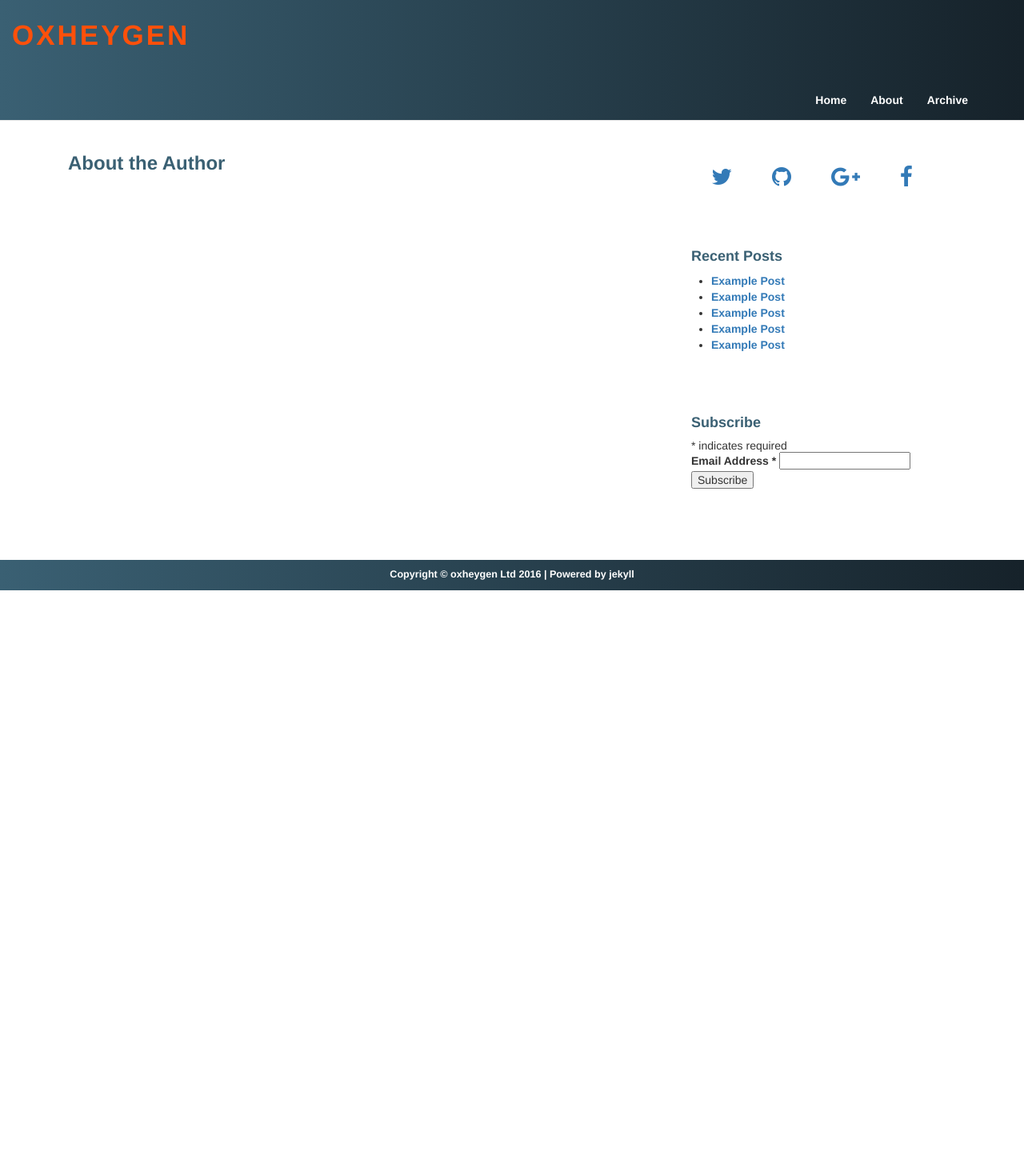
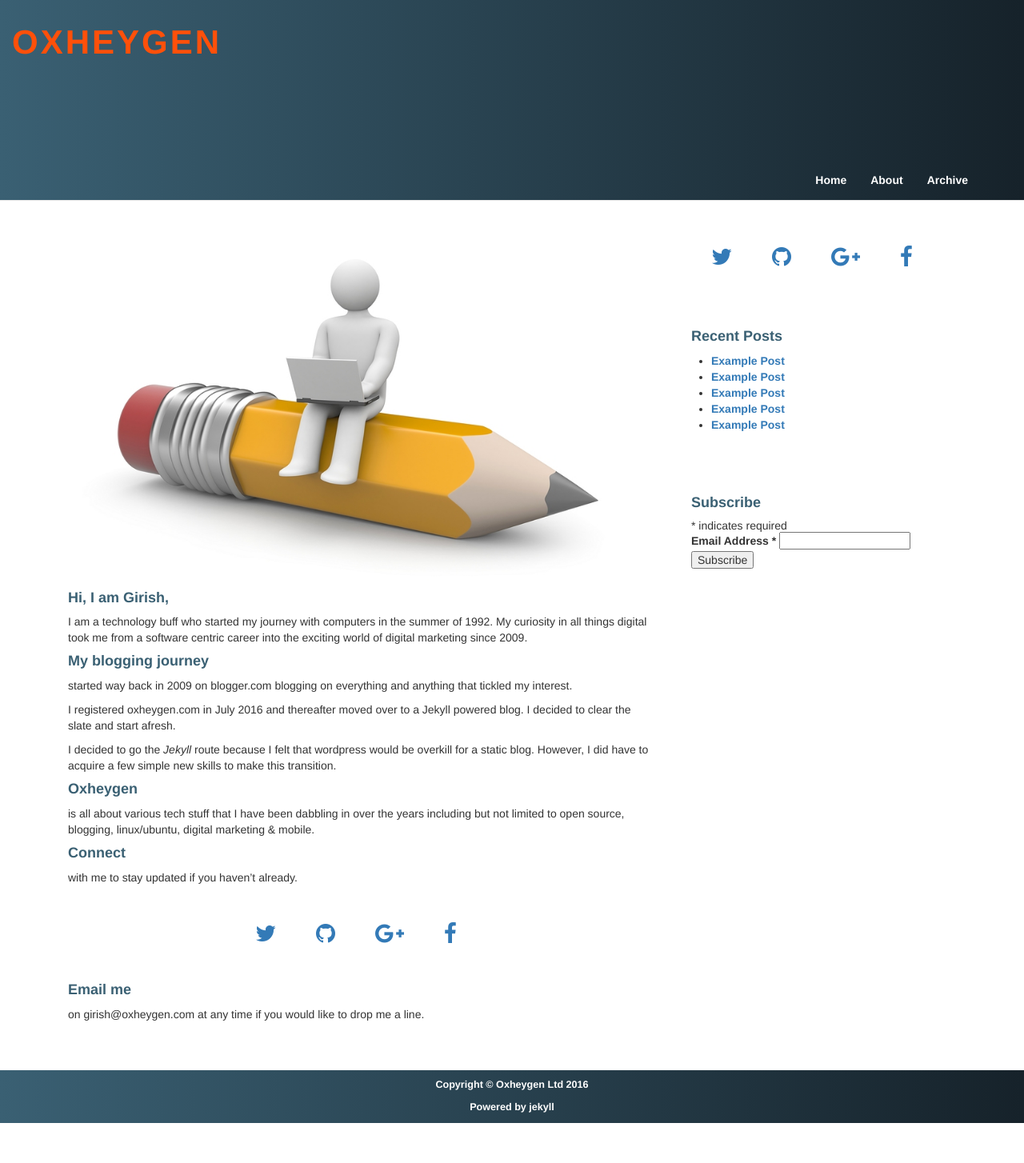
Before and after one commit to gunnithan/blog, a Jekyll site: the page built from about.md, in a window 1280 px wide. Shown: the whole page at 80% size. Built offline with Jekyll 4.4.1, drawn with Linux system fonts in a browser that asks for light colours; nearby versions of some CDN libraries; comment, search, counter and statistics services are not loaded; before the commit the page ends 900 px from its top, so only the background shows below that.

Commit message:
about page updated

```diff
--- /dev/null
+++ b/_includes/analytics.html
@@ -0,0 +1,10 @@
+<script>
+  (function(i,s,o,g,r,a,m){i['GoogleAnalyticsObject']=r;i[r]=i[r]||function(){
+  (i[r].q=i[r].q||[]).push(arguments)},i[r].l=1*new Date();a=s.createElement(o),
+  m=s.getElementsByTagName(o)[0];a.async=1;a.src=g;m.parentNode.insertBefore(a,m)
+  })(window,document,'script','https://www.google-analytics.com/analytics.js','ga');
+
+  ga('create', 'UA-80768433-1', 'auto');
+  ga('send', 'pageview');
+
+</script>
--- a/_includes/nav.html
+++ b/_includes/nav.html
@@ -1,12 +1,12 @@
 
-<div class="container-fluid" style="height:100px">
+<div class="container-fluid" style="height:200px">
 
   <h1 class="pp">OXHEYGEN</h1>
 
 </div>
 
 <!-- Navigation -->
-<nav class="navbar navbar-default navbar-static-top" role="navigation" data-spy="affix" data-offset-top="95">
+<nav class="navbar navbar-default navbar-static-top" role="navigation" data-spy="affix" data-offset-top="197">
 
     <div class="container">
 
--- /dev/null
+++ b/_includes/social-connect.html
@@ -0,0 +1,40 @@
+<div class="well">
+    <h4></h4>
+    <div class="row" style="text-align:center; letter-spacing:10px;">
+
+      {% if site.twitter_username %}
+
+          <a class="btn" href="https://twitter.com/{{ site.twitter_username }}">
+            <i class="fa fa-twitter fa-2x"></i>
+          </a>
+
+      {% endif %}
+
+      {% if site.github_username %}
+
+          <a class="btn" href="https://github.com/{{ site.github_username }}">
+            <i class="fa fa-github fa-2x"></i>
+          </a>
+
+      {% endif %}
+
+      {% if site.google_plus_username %}
+
+          <a class="btn" href="https://plus.google.com/{{ site.google_plus_username }}">
+            <i class="fa fa-google-plus fa-2x"></i>
+          </a>
+
+      {% endif %}
+
+    {% if site.facebook_username %}
+
+        <a class="btn" href="https://www.facebook.com/{{ site.facebook_username }}">
+          <i class="fa fa-facebook fa-2x"></i>
+        </a>
+
+    {% endif %}
+
+
+    </div>
+    <!-- /.row -->
+</div>
--- a/_layouts/default.html
+++ b/_layouts/default.html
@@ -69,7 +69,8 @@
             <div class="container-fluid">
 
                 <p></p>
-                <p>Copyright &copy; oxheygen Ltd 2016   |   Powered by jekyll </p>
+                <p>Copyright &copy; Oxheygen Ltd 2016</p>
+                  <p>Powered by jekyll </p>
                 </div>
                 <!-- /.col-lg-12 -->
 
@@ -84,6 +85,8 @@
     <!-- Bootstrap Core JavaScript -->
     <script src="{{site.baseurl}}/js/bootstrap.min.js"></script>
 
+    {% include analytics.html %}
+
 </body>
 
 </html>
--- a/about.md
+++ b/about.md
@@ -2,6 +2,25 @@
 layout: default
 title: About this blog
 ---
+!["img"]({{site.baseurl}}/images/about-us.jpg){: .img-responsive}
 
+#### Hi, I am Girish,
+I am a technology buff who started my journey with computers in the summer of 1992. My curiosity in all things digital took me from a software centric career into the exciting world of digital marketing since 2009.
 
-### About the Author
+#### My blogging journey
+started way back in 2009 on blogger.com blogging on everything and anything that tickled my interest.
+
+I registered oxheygen.com in July 2016 and thereafter moved over to a Jekyll powered blog. I decided to clear the slate and start afresh.
+
+I decided to go the _Jekyll_ route because I felt that wordpress would be overkill for a static blog. However, I did have to acquire a few simple new skills to make this transition.
+
+#### Oxheygen
+is all about various tech stuff that I have been dabbling in over the years including but not limited to open source, blogging, linux/ubuntu, digital marketing & mobile.
+
+#### Connect
+with me to stay updated if you haven't already.
+
+{% include social-connect.html %}
+
+#### Email me
+on girish@oxheygen.com at any time if you would like to drop me a line.
--- a/css/main.css
+++ b/css/main.css
@@ -43,6 +43,7 @@ h1{
   font-weight: 900;
   letter-spacing: 3px;
 }
+
 
 h1,h2,h3,h4,h5,h6 {
   color: #3A6073;
@@ -134,8 +135,8 @@ h2 a:hover {
 
   .pp {
     display: block;
-    padding-top: 5px;
-    font-size: 2.5em;
+    padding-top: 10px;
+    font-size: 3em;
     font-weight: 900;
     color: #ff500a;
     letter-spacing: 3px;
```
Also changed, not shown: about-draft.md (added, +9 -0 lines), images/about-us.jpg (added), 1 other file.
